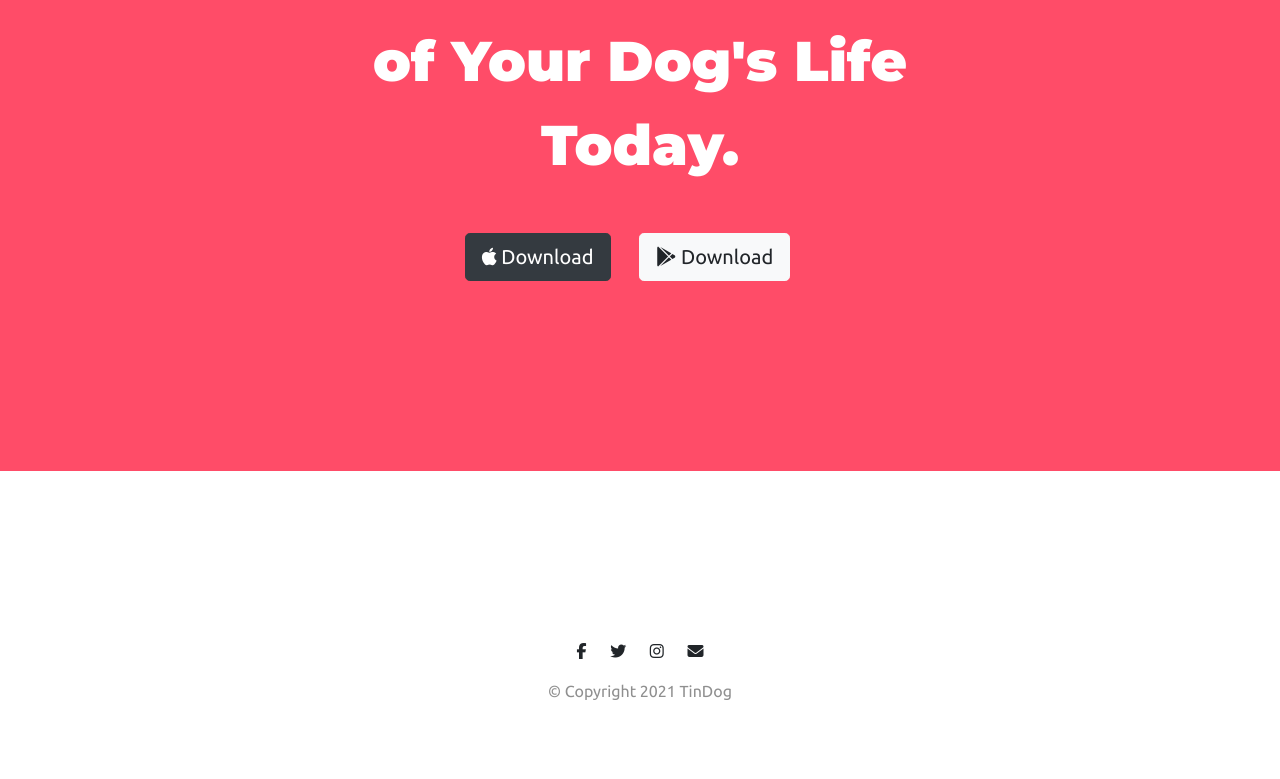
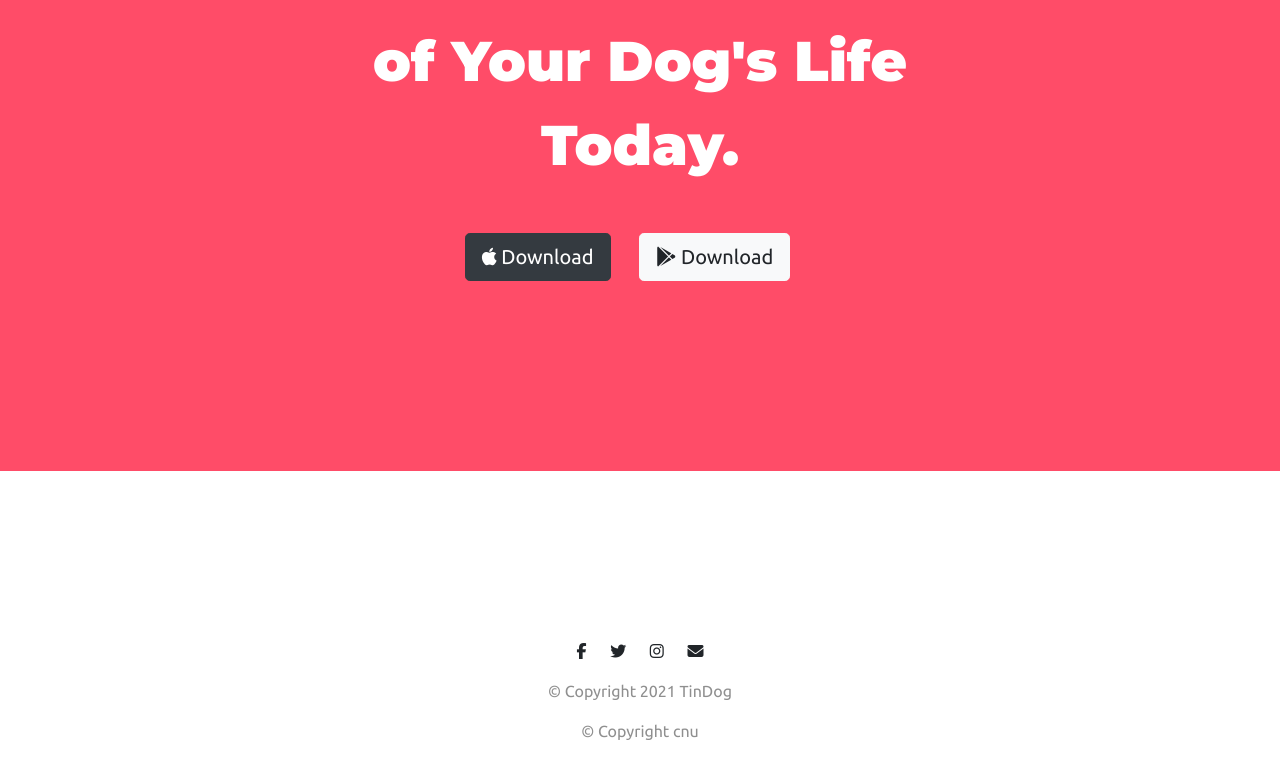
Before and after one commit to srinu-tippana/TinDog, a plain HTML site: page index.html in a window 1280 px wide. Shown: the part 3074-3853 px from the top of the page. Drawn offline with nearby package versions, Linux system fonts and the light colour scheme.

Commit message:
copyright added

```diff
--- a/index.html
+++ b/index.html
@@ -282,6 +282,8 @@
 
 
     <p>© Copyright 2021 TinDog</p>
+    <p>© Copyright cnu</p>
+
   </div>
   </footer>
 
```
